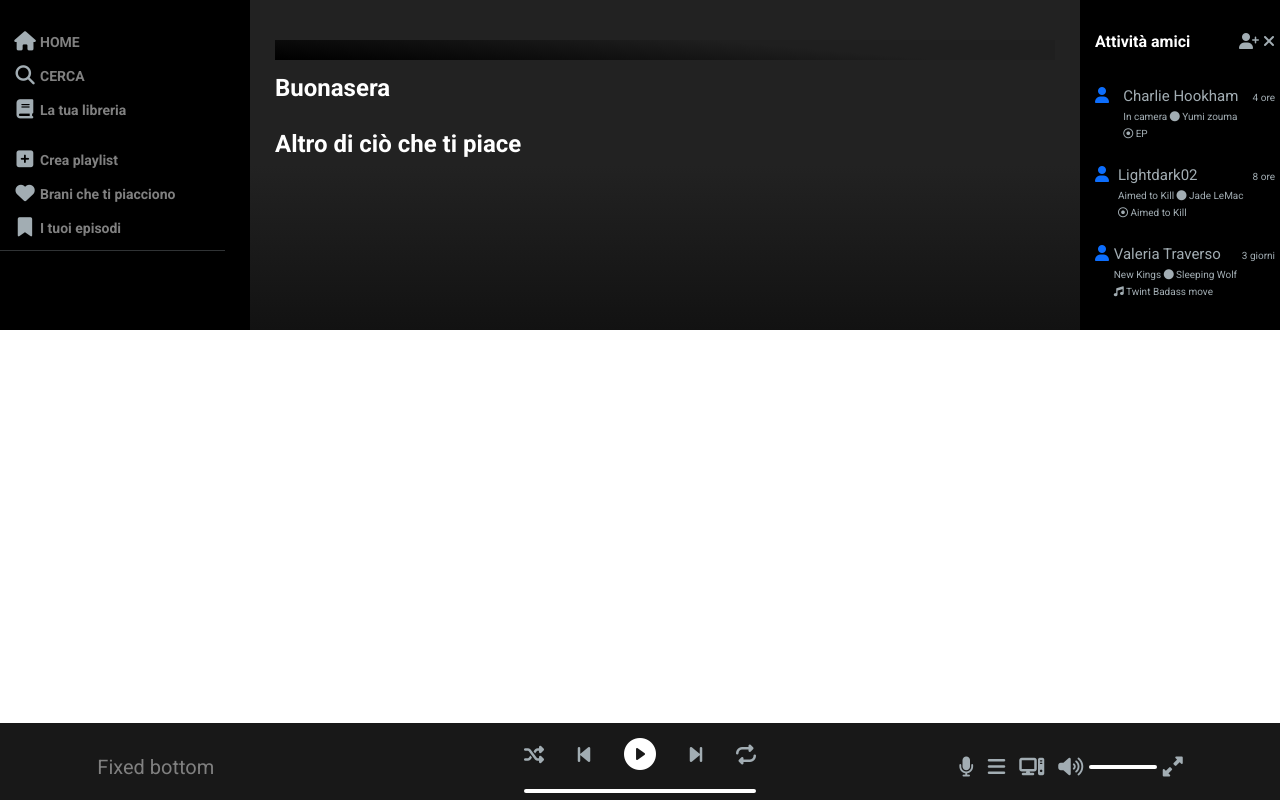
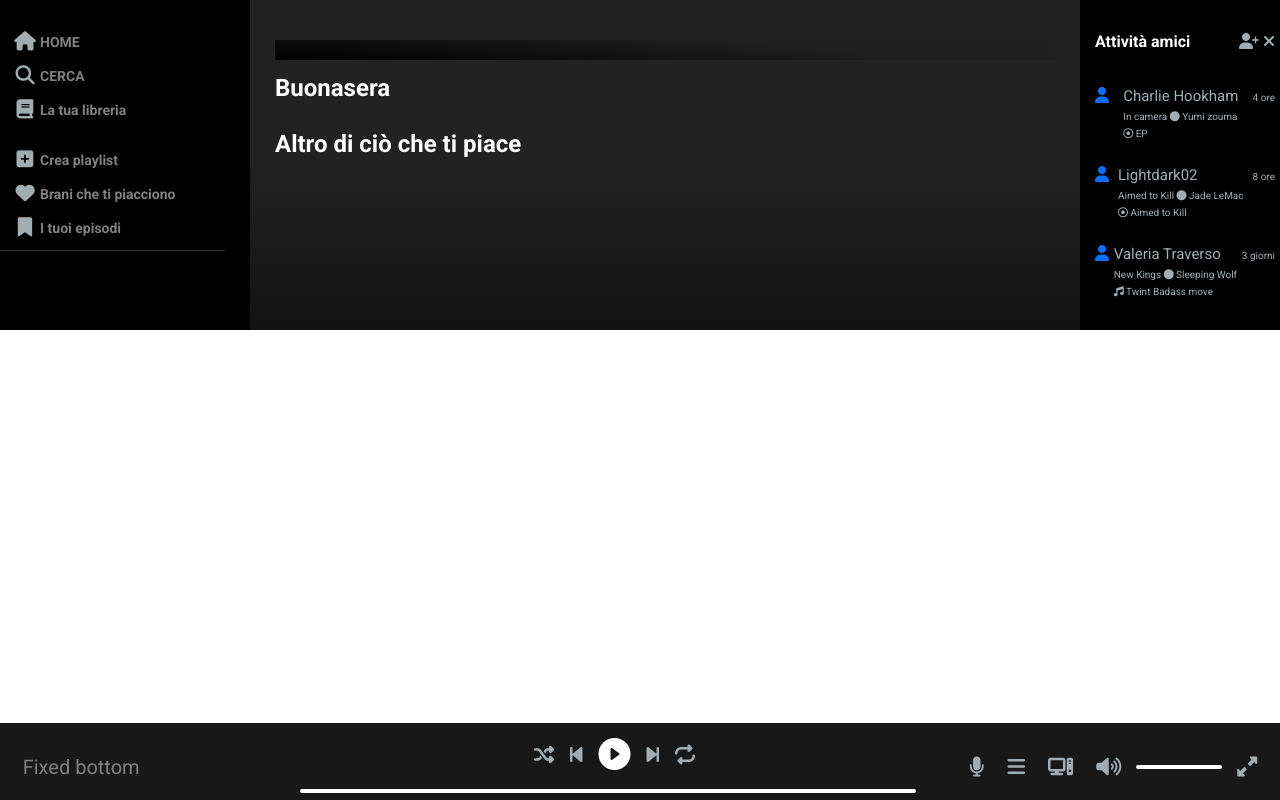
Before and after one commit to Luke-WB/BuildWeek2-Spotify, a plain HTML site: page homepage.html in a window 1280 px wide. Drawn offline with nearby package versions, Linux system fonts and the light colour scheme; no server answers.

Commit message:
barra completata

```diff
--- a/homepage.html
+++ b/homepage.html
@@ -156,12 +156,17 @@
       <div class="container-fluid">
         <a class="navbar-brand" href="#">Fixed bottom</a>
       </div>
-      <div class="container-fluid">
-        <i class="fa-solid fa-shuffle"></i>
-        <i class="fa-solid fa-backward-step"></i>
-        <i class="bi bi-play-circle-fill text-white fs-2" id="unico-puls"></i>
-        <i class="fa-solid fa-forward-step"></i>
-        <i class="fa-solid fa-repeat"></i>
+      <div class="container-fluid w-50 justify-content-evenly">
+        <div class="comprende d-flex align-items-center text-center">
+          <i class="fa-solid ms-3 fa-shuffle"></i>
+          <i class="fa-solid ms-3 fa-backward-step"></i>
+          <i
+            class="bi bi-play-circle-fill text-white fs-2 ms-3"
+            id="unico-puls"
+          ></i>
+          <i class="fa-solid ms-3 fa-forward-step"></i>
+          <i class="fa-solid ms-3 fa-repeat"></i>
+        </div>
         <input
           type="range"
           class="form-range p-0 m-0"
@@ -171,7 +176,7 @@
           id="customRange3"
         />
       </div>
-      <div class="container-fluid">
+      <div class="container-fluid w-25">
         <i class="fa-solid ms-2 fa-microphone"></i>
         <i class="fa-solid ms-2 fa-bars"></i>
         <i class="fa-solid ms-2 fa-computer"></i>
```
